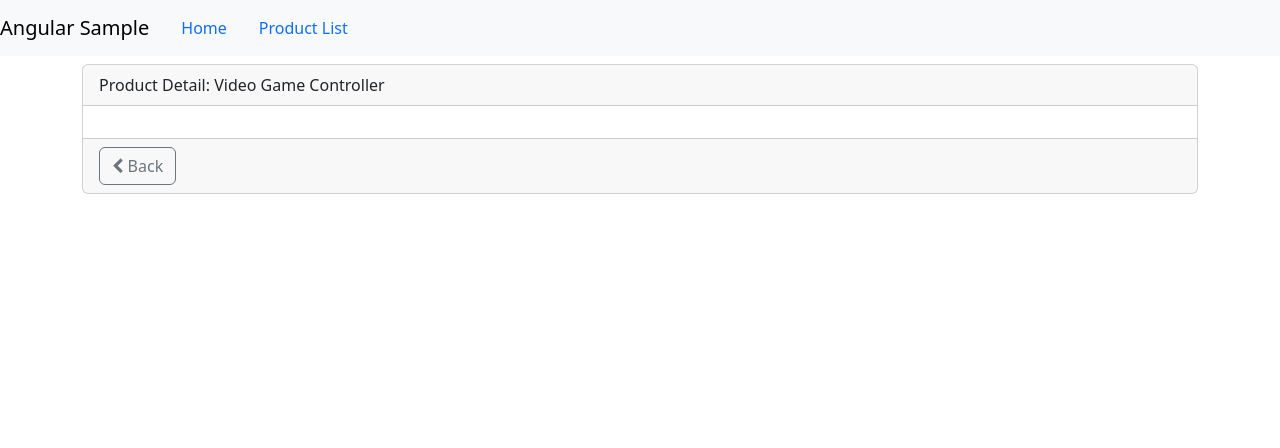
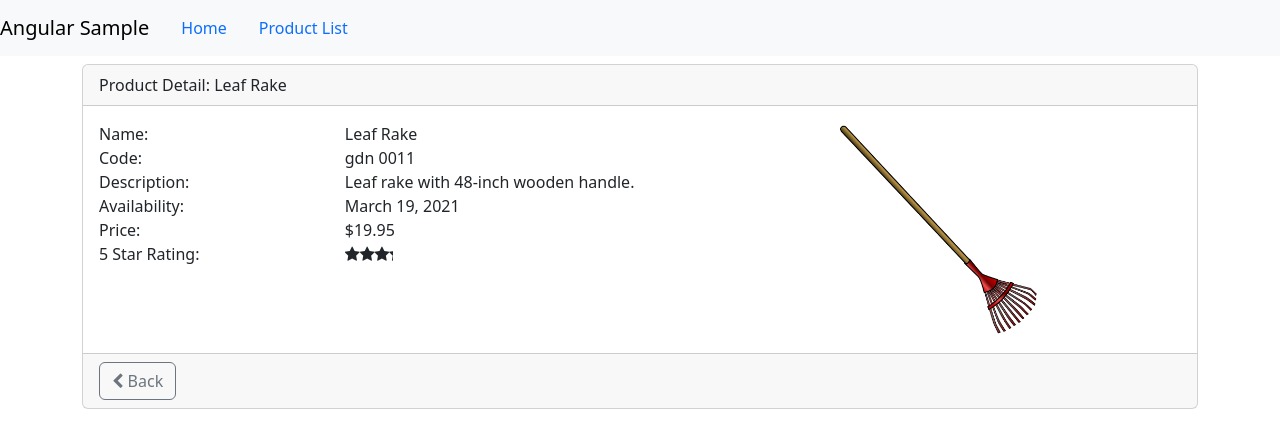
Before and after one commit to Tod2a/AngularSample, an Angular app: page /products/1 in a window 1280 px wide. Shown: the top 448 px of the page. Built offline with nearby package versions, Linux system fonts and the light colour scheme.

Commit message:
adding the logic to service to get data for detail page

```diff
--- a/src/app/core/services/product.service.ts
+++ b/src/app/core/services/product.service.ts
@@ -1,7 +1,7 @@
 import { Injectable } from '@angular/core';
 import { IProduct } from '../../models/interfaces/product.interface';
 import { HttpClient, HttpErrorResponse } from '@angular/common/http';
-import { Observable, catchError, tap, throwError } from 'rxjs';
+import { Observable, catchError, tap, throwError, map } from 'rxjs';
 
 @Injectable({
   providedIn: 'root',
@@ -18,6 +18,13 @@
     );
   }
 
+  getProduct(id: number): Observable<IProduct | undefined> {
+  return this.getProducts().pipe(
+    map(products => products.find(p => p.productId === id))
+  );
+}
+
+
   private handleError(err: HttpErrorResponse) {
     let errorMessage = '';
     if (err.error instanceof ErrorEvent) {
--- a/src/app/pages/products/product-detail/product-detail.component.html
+++ b/src/app/pages/products/product-detail/product-detail.component.html
@@ -3,8 +3,50 @@
         *ngIf="product">
         {{ pagesTitle +': ' + product.productName }}
     </div>
-    <div class="card-body">
+
+    <div class='card-body'
+       *ngIf='product'>
+    <div class='row'>
+      <div class='col-md-8'>
+        <div class='row'>
+          <div class='col-md-4'>Name:</div>
+          <div class='col-md-8'>{{product.productName}}</div>
+        </div>
+        <div class='row'>
+          <div class='col-md-4'>Code:</div>
+          <div class='col-md-8'>{{product.productCode | lowercase | convertToSpaces: '-'}}</div>
+        </div>
+        <div class='row'>
+          <div class='col-md-4'>Description:</div>
+          <div class='col-md-8'>{{product.description}}</div>
+        </div>
+        <div class='row'>
+          <div class='col-md-4'>Availability:</div>
+          <div class='col-md-8'>{{product.releaseDate}}</div>
+        </div>
+        <div class='row'>
+          <div class='col-md-4'>Price:</div>
+          <div class='col-md-8'>{{product.price|currency:'USD':'symbol'}}</div>
+        </div>
+        <div class='row'>
+          <div class='col-md-4'>5 Star Rating:</div>
+          <div class='col-md-8'>
+            <pm-star [rating]='product.starRating'>
+            </pm-star>
+          </div>
+        </div>
+      </div>
+
+      <div class='col-md-4'>
+        <img class='center-block img-responsive'
+             [style.width.px]='200'
+             [style.margin.px]='2'
+             [src]='product.imageUrl'
+             [title]='product.productName'>
+      </div>
     </div>
+  </div>
+
     <div class="card-footer">
         <button class="btn btn-outline-secondary w-10"
         (click)="onBack()">
--- a/src/app/pages/products/product-detail/product-detail.component.ts
+++ b/src/app/pages/products/product-detail/product-detail.component.ts
@@ -2,33 +2,38 @@
 import { ActivatedRoute, Router } from '@angular/router';
 import { IProduct } from '../../../models/interfaces/product.interface';
 import { CommonModule } from '@angular/common';
+import { StarComponent } from '../../../shared/components/star/star.component';
+import { ConvertToSpacesPipe } from '../../../shared/pipes/ConvertToSpaces.pipe';
+import { ProductService } from '../../../core/services/product.service';
 
 @Component({
   standalone: true,
-  imports: [CommonModule],
+  imports: [CommonModule, StarComponent, ConvertToSpacesPipe],
   templateUrl: './product-detail.component.html',
   styleUrl: './product-detail.component.css',
 })
 export class ProductDetailComponent implements OnInit {
   pagesTitle: string = 'Product Detail';
+  errorMessage = '';
   product: IProduct | undefined;
 
   constructor(
     private route: ActivatedRoute,
-    private router: Router) {}
+    private router: Router,
+    private productService: ProductService ) {}
 
   ngOnInit(): void {
     const id = Number(this.route.snapshot.paramMap.get('id'));
-    this.product = {
-      productId: 10,
-      productName: 'Video Game Controller',
-      productCode: 'GMG-0042',
-      releaseDate: 'October 15, 2020',
-      description: 'Standard two-button video game controller',
-      price: 35.95,
-      starRating: 4.6,
-      imageUrl: 'assets/images/xbox-controller.png',
-    };
+    if (id) {
+      this.getProduct(id);
+    }
+  }
+
+  getProduct(id: number): void {
+    this.productService.getProduct(id).subscribe({
+      next: product => this.product = product,
+      error: err => this.errorMessage = err
+    });
   }
 
   onBack(): void {
```
